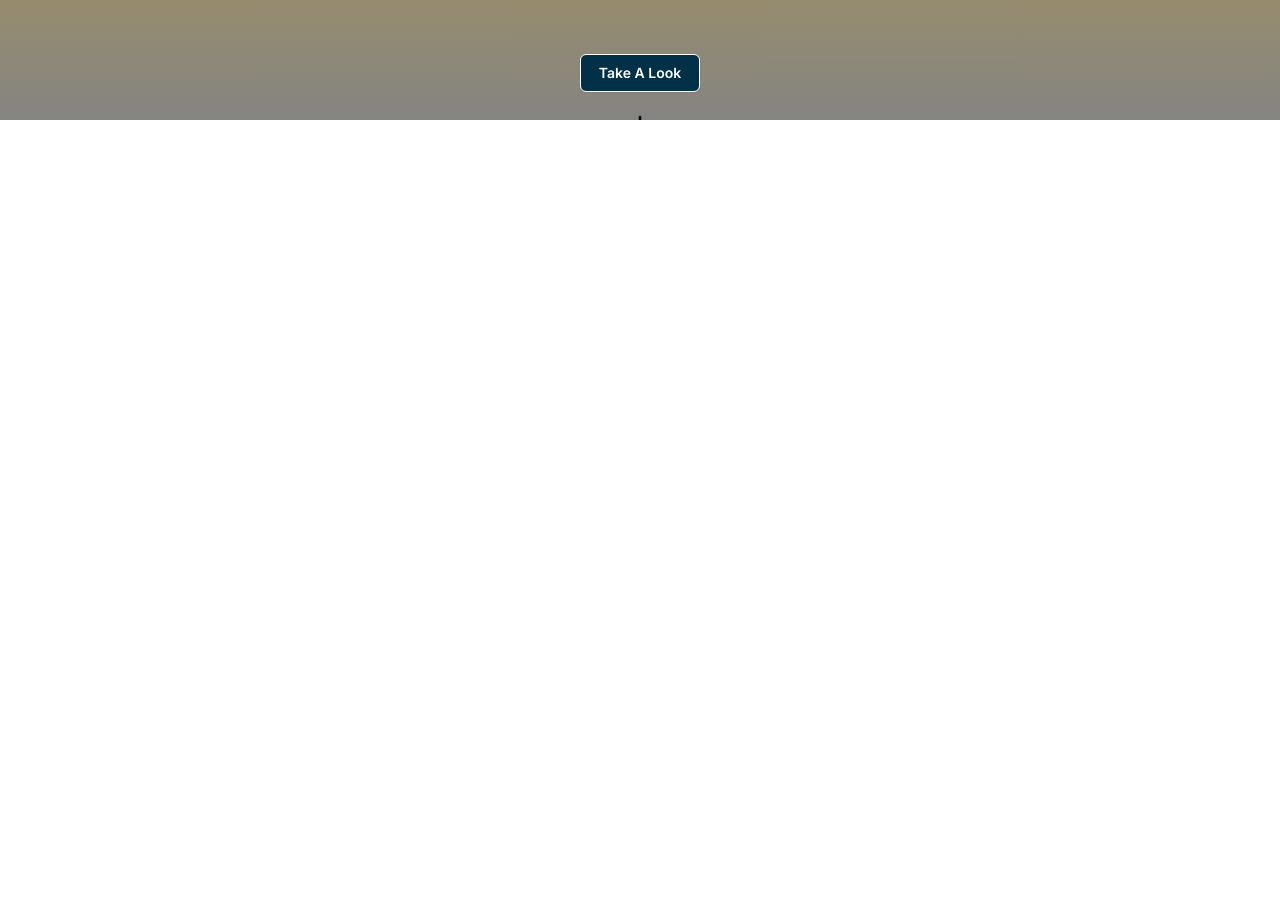
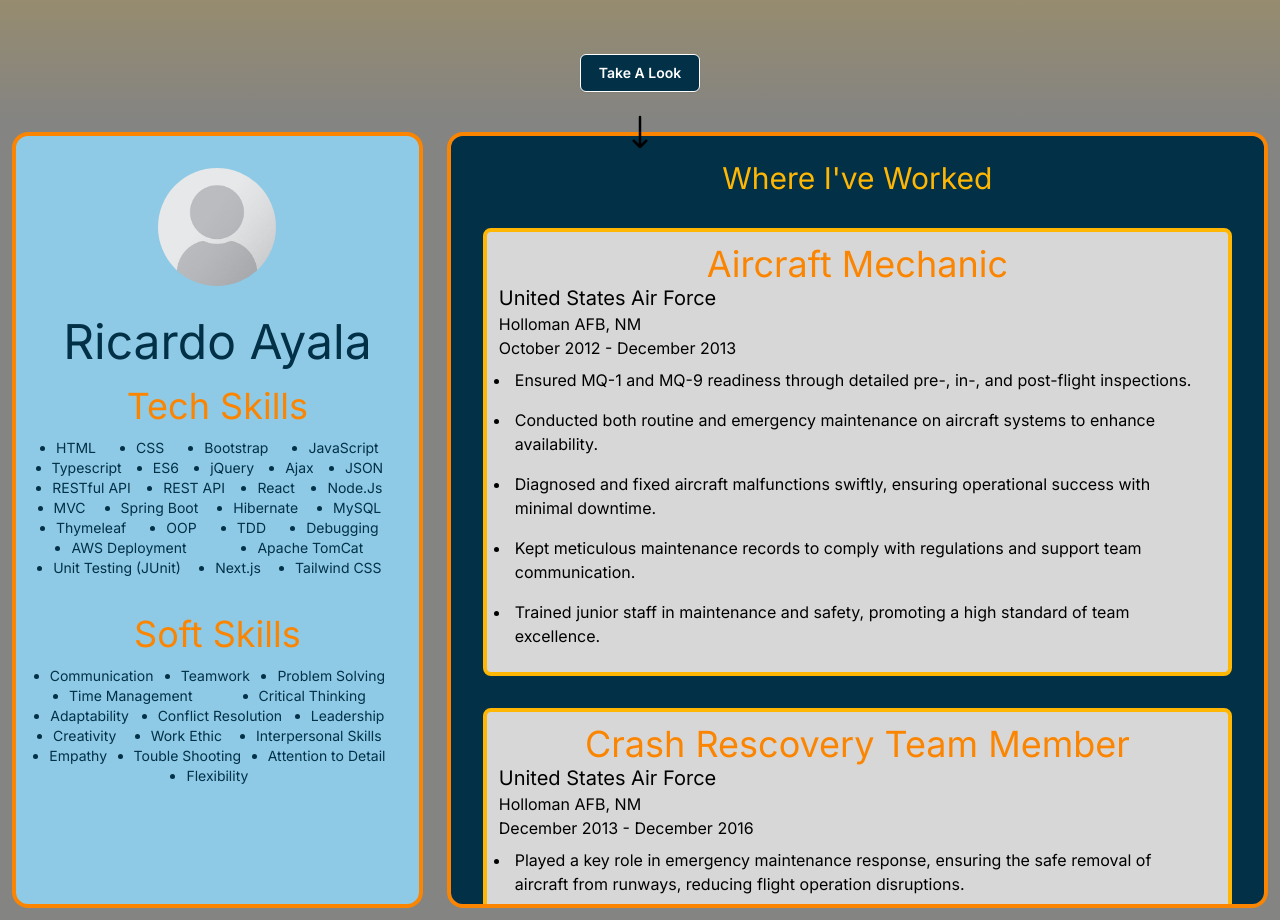
Before and after one commit to ricardoa23/cv-resume, a Next.js app: page / in a window 1280 px wide. Shown: the part 680-1600 px from the top of the page. Before the commit the page ends 800 px from the top, so only its background shows below. Built offline with nearby package versions, Linux system fonts and the light colour scheme.

Commit message:
set up components to only appear on screen 1 at a time

```diff
--- a/src/app/globals.css
+++ b/src/app/globals.css
@@ -19,5 +19,5 @@
 body {
   max-width: 100vw;
   max-height: 100vh;
-  overflow-y: hidden;
+  overflow-x: hidden;
 }
--- a/src/app/page.tsx
+++ b/src/app/page.tsx
@@ -1,12 +1,13 @@
-import {HeroSection, SideBar, CvSection } from '@/components'
+import {HeroSection, MainSection } from '@/components'
 
 
 export default function Home() {
+
   return (
-  <main className="flex bg-accent4 h-dvh w-dvw overflow-hidden">
-    <HeroSection />
-    {/* < SideBar /> */}
-    {/* <CvSection /> */}
-  </main>
-  )
+    <main className="flex flex-col bg-bsg snap-y snap-mandatory h-screen w-screen">
+      <HeroSection />
+      <MainSection />
+
+    </main>
+  );
 }
--- a/src/components/hero_section/HeroSection.tsx
+++ b/src/components/hero_section/HeroSection.tsx
@@ -26,7 +26,7 @@ const HeroSection = () => {
   const [mobileMenuOpen, setMobileMenuOpen] = useState(false);
 
   return (
-    <section className="bg-gradient-to-t from-bsg to-accent4 h-screen w-screen">
+    <section className="bg-gradient-to-t from-bsg to-accent4 snap-center min-h-screen min-w-screen">
       <header className="absolute inset-x-0 top-0 z-50">
         <nav
           className="flex items-center justify-between p-6 lg:px-8"
--- a/src/components/index.ts
+++ b/src/components/index.ts
@@ -7,3 +7,4 @@ export { default as SideBar } from './sidebar/SideBar'
 export { default as Footer } from './footer/Footer'
 export { default as CvSection } from './cv_section/CvSection'
 export { default as Projects } from './projects/Projects'
+export { default as MainSection } from './main_Section/MainSection'
--- /dev/null
+++ b/src/components/main_Section/MainSection.tsx
@@ -0,0 +1,13 @@
+import React from 'react'
+import { CvSection, SideBar } from '@/components'
+
+const MainSection = () => {
+  return (
+    <div className="bg-bsg flex snap-center h-screen w-screen">
+        <SideBar />
+        <CvSection />
+    </div>
+  )
+}
+
+export default MainSection
```
